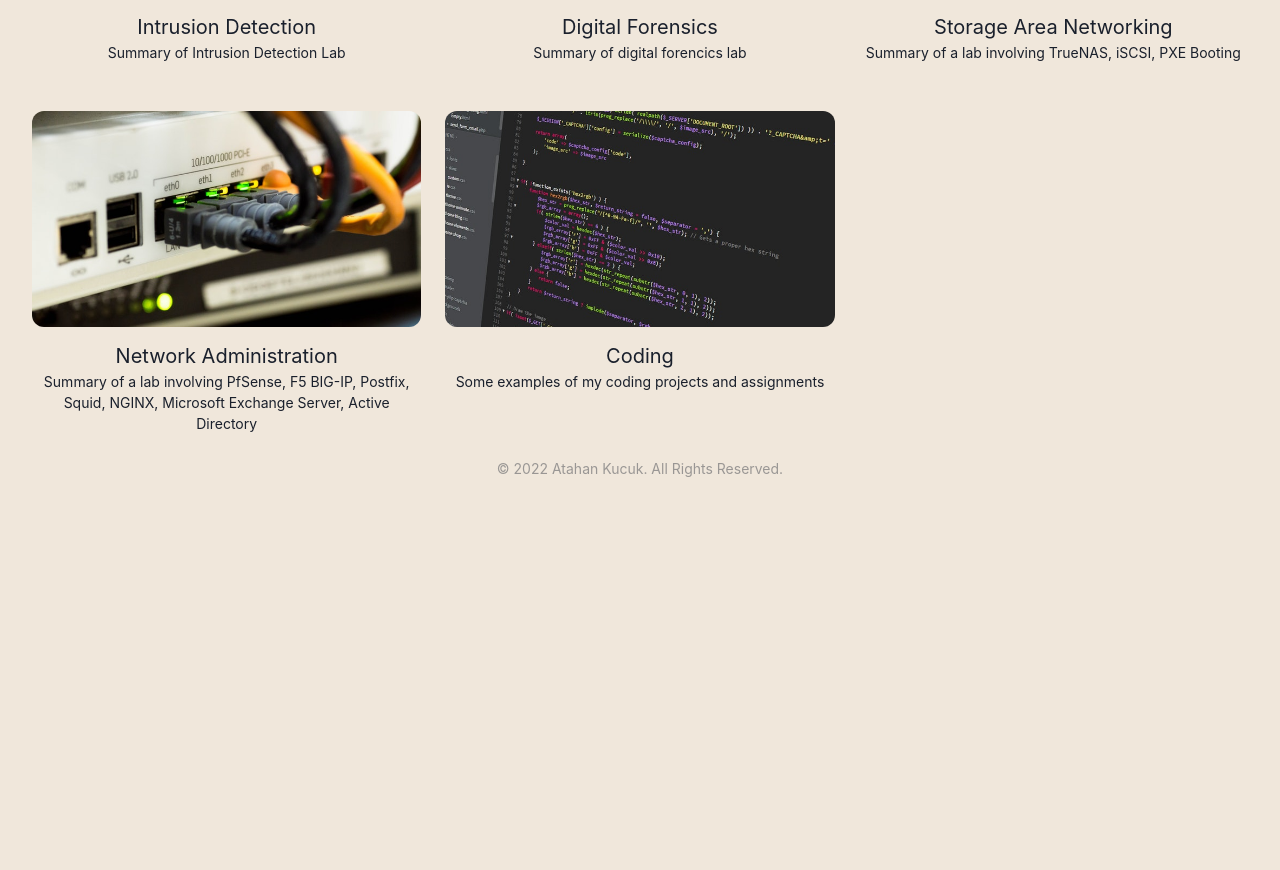
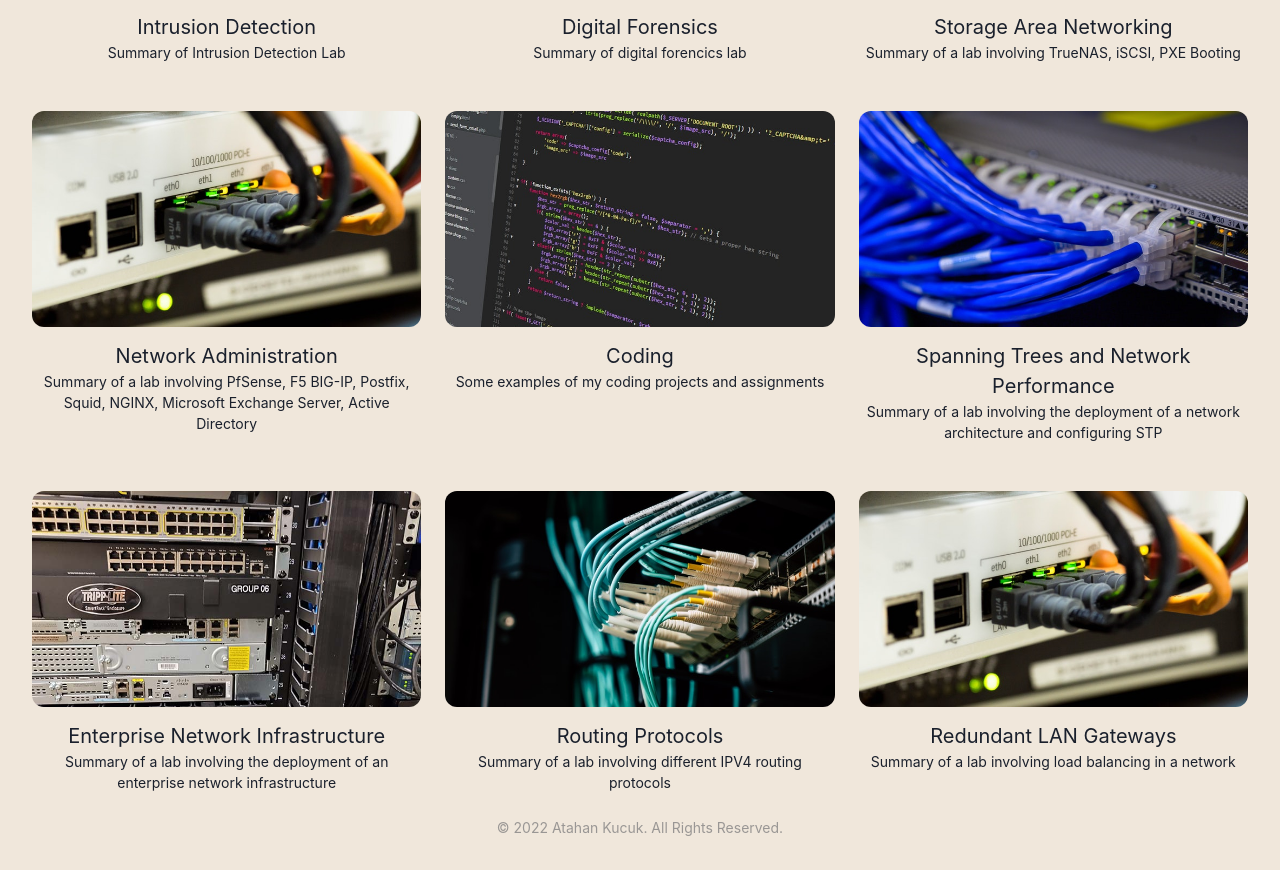
Before and after one commit to atahan99/Personal-Website, a Next.js app: page /works in a window 1280 px wide. Shown: the part 686-1556 px from the top of the page. Before the commit the page ends 1197 px from the top, so only its background shows below. Built offline with nearby package versions, Linux system fonts and the light colour scheme.

Commit message:
added new pages

```diff
--- a/pages/works.js
+++ b/pages/works.js
@@ -11,7 +11,10 @@ import thumbDigFor from '../public/images/works/digfor.jpg'
 import thumbStoNet from '../public/images/works/stonet.jpg'
 import thumbNetAdmin from '../public/images/works/netadm.jpg'
 import thumbCoding from '../public/images/works/coding.jpg'
-
+import thumbNetworkPerf from '../public/images/works/network2.jpg'
+import thumbEnterprise from '../public/images/works/enterprise1.jpg'
+import thumbRouting from '../public/images/works/network3.jpg'
+import thumbRedun from '../public/images/works/firewalls.jpg'
 
 
 
@@ -80,6 +83,32 @@ const Works = () => (
           </WorkGridItem>
         </Section>
 
+        <Section delay={0.5}>
+          <WorkGridItem id="network_performance" thumbnail={thumbNetworkPerf} title="Spanning Trees and Network Performance">
+            Summary of a lab involving the deployment of a network architecture and configuring STP
+          </WorkGridItem>
+        </Section>
+
+
+        <Section delay={0.5}>
+          <WorkGridItem id="enterprise" thumbnail={thumbEnterprise} title="Enterprise Network Infrastructure ">
+            Summary of a lab involving the deployment of an enterprise network infrastructure
+          </WorkGridItem>
+        </Section>
+
+        <Section delay={0.5}>
+          <WorkGridItem id="routing" thumbnail={thumbRouting} title="Routing Protocols">
+            Summary of a lab involving different IPV4 routing protocols
+          </WorkGridItem>
+        </Section>
+
+        <Section delay={0.5}>
+          <WorkGridItem id="network_redundancy" thumbnail={thumbRedun} title="Redundant LAN Gateways">
+            Summary of a lab involving load balancing in a network
+          </WorkGridItem>
+        </Section>
+
+
 
       </SimpleGrid>
     </Container>
```
